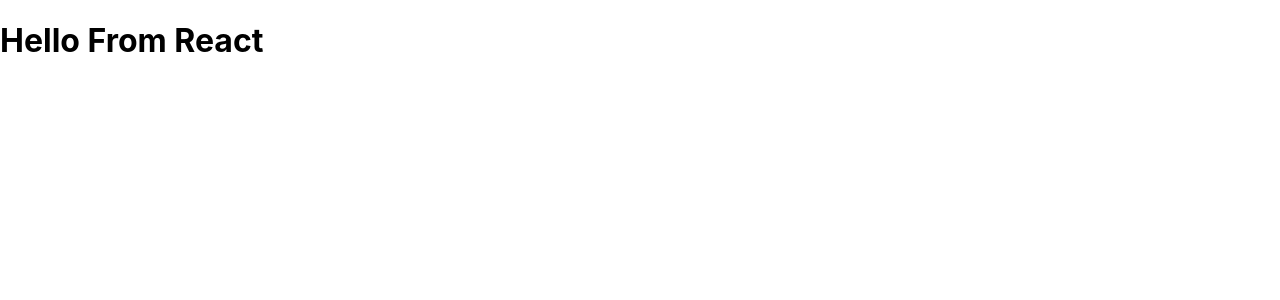
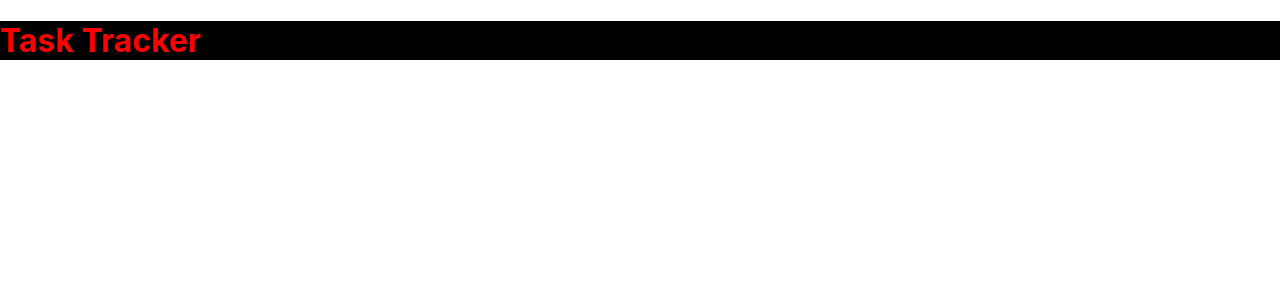
Before and after one commit to VioletViolaVi/React_Crash_Course, a React (Create React App) app in the folder react_task_tracker/: page / in a window 1280 px wide. Shown: the top 300 px of the page. Built offline with nearby package versions, Linux system fonts and the light colour scheme.

Commit message:
Add practice with header component.

```diff
--- a/react_task_tracker/src/App.js
+++ b/react_task_tracker/src/App.js
@@ -1,8 +1,9 @@
-function App() {
+import Header from "./components/Header";
+
+const App = () => {
   return (
     <div className="container"> {/* className === class */}
-      <h1>Hello From React</h1>
-
+      <Header />
     </div>
   );
 }
--- a/react_task_tracker/src/components/Header.js
+++ b/react_task_tracker/src/components/Header.js
@@ -0,0 +1,20 @@
+import PropTypes from 'prop-types' // 'impt' shortcut
+
+const Header = ({ title }) => { // destructed from (props) to ({ title })
+    return (
+        <header>
+            <h1 style={{color: "red", backgroundColor: "black"}}>{title}</h1> {/* destructed from props.title to title*/}
+        </header>
+    )
+}
+
+// provides default value if no title="" value is passed in <Header />
+Header.defaultProps = {
+    title: "Task Tracker"
+}
+
+Header.propTypes = {
+    title: PropTypes.string.isRequired
+}
+
+export default Header
```
